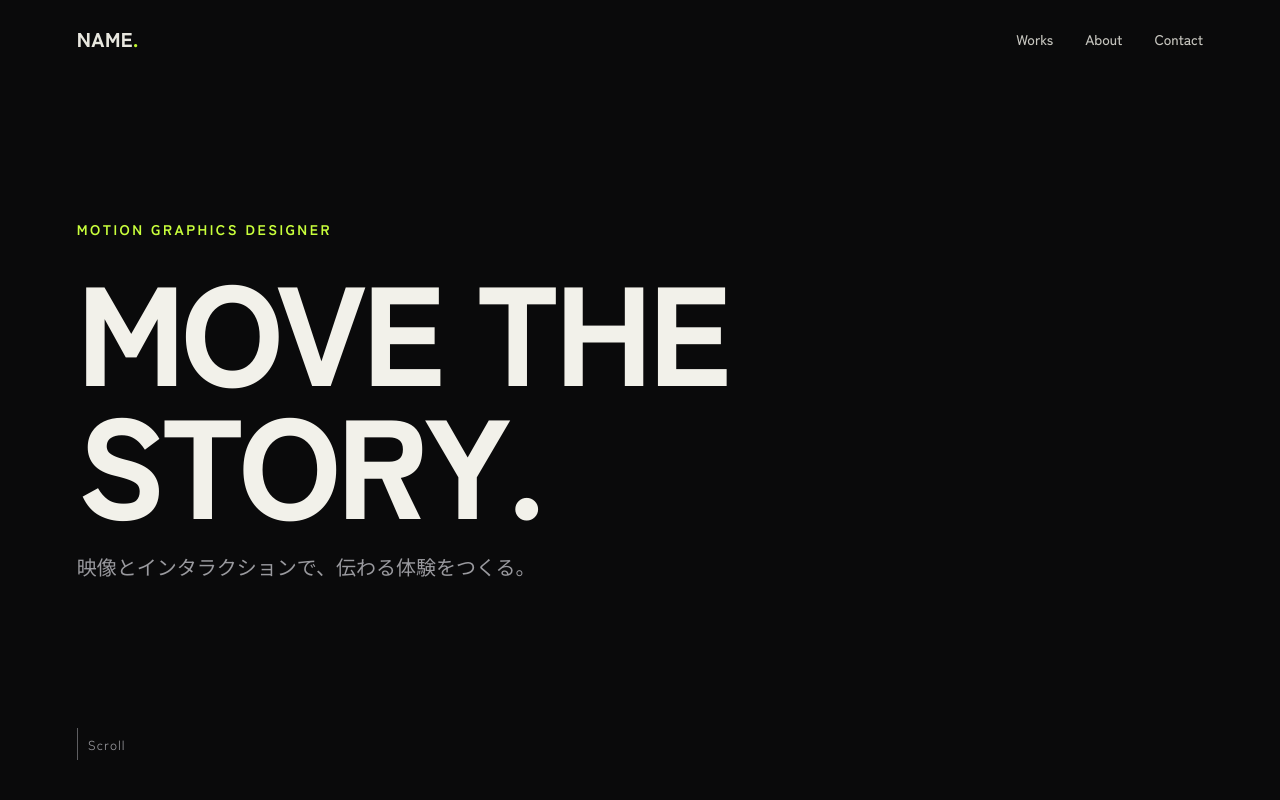
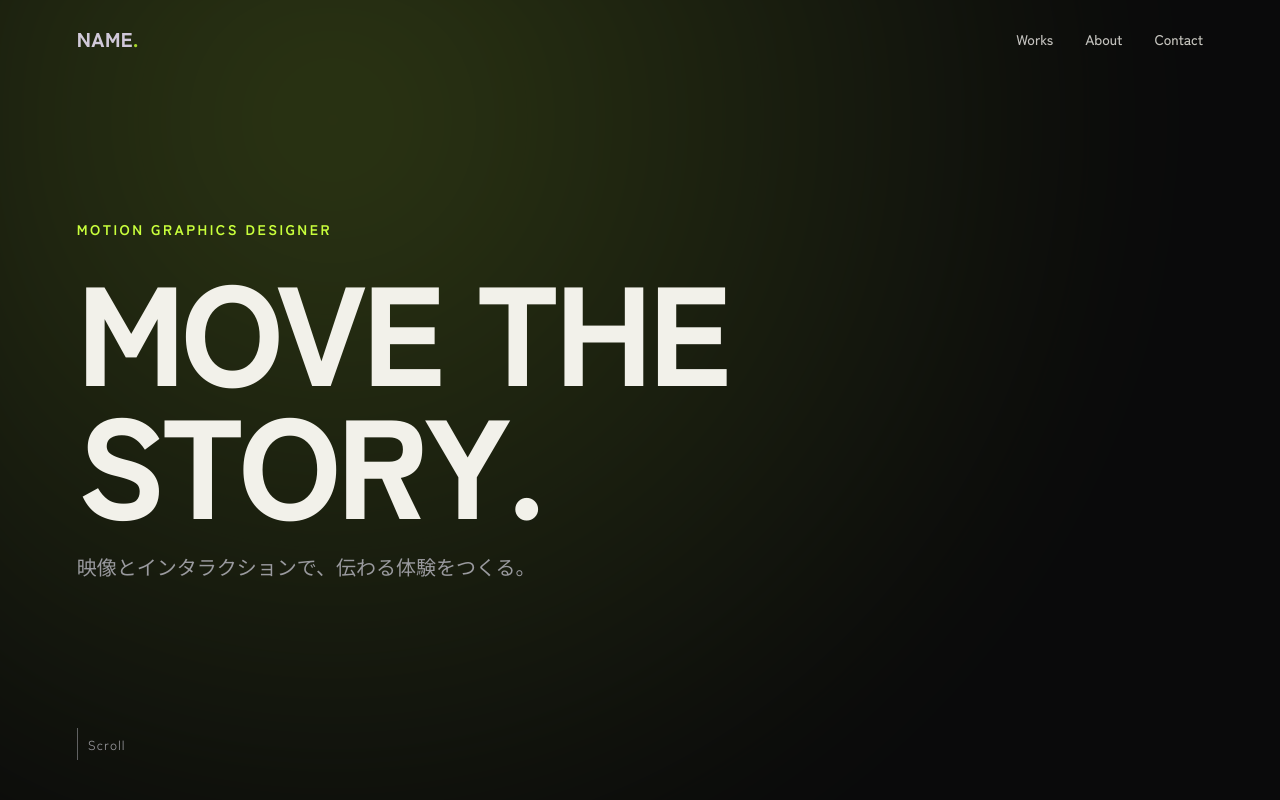
Before and after one commit to 51gram/origin-portfolio, a React (Vite) app: page / in a window 1280 px wide. Shown: the top 800 px of the page. Built offline with nearby package versions, Linux system fonts and the light colour scheme.

Commit message:
Add parallax scroll effects to hero and work cards
Hero background and content now move at different scroll-linked
speeds via GSAP ScrollTrigger (scrub), and work card thumbnails
shift within their frame as they pass through the viewport.

```diff
--- a/src/components/Hero.jsx
+++ b/src/components/Hero.jsx
@@ -16,6 +16,29 @@ function Hero() {
         )
         .from('.hero-sub', { opacity: 0, y: 20, duration: 0.7 }, '-=0.4')
         .from('.hero-scroll', { opacity: 0, duration: 0.6 }, '-=0.2')
+
+      gsap.to('.hero-bg', {
+        yPercent: 25,
+        ease: 'none',
+        scrollTrigger: {
+          trigger: rootRef.current,
+          start: 'top top',
+          end: 'bottom top',
+          scrub: true,
+        },
+      })
+
+      gsap.to('.hero-content', {
+        yPercent: -35,
+        opacity: 0.2,
+        ease: 'none',
+        scrollTrigger: {
+          trigger: rootRef.current,
+          start: 'top top',
+          end: 'bottom top',
+          scrub: true,
+        },
+      })
     }, rootRef)
 
     return () => ctx.revert()
@@ -23,6 +46,8 @@ function Hero() {
 
   return (
     <section id="top" className="hero" ref={rootRef}>
+      <div className="hero-bg" aria-hidden="true" />
+      <div className="hero-content">
         <p className="hero-eyebrow">MOTION GRAPHICS DESIGNER</p>
         <h1 className="hero-title">
           <span className="word">MOVE</span> <span className="word">THE</span>{' '}
@@ -31,6 +56,7 @@ function Hero() {
         <p className="hero-sub">
           映像とインタラクションで、伝わる体験をつくる。
         </p>
+      </div>
       <div className="hero-scroll">
         <span />
         Scroll
--- a/src/components/WorkCard.jsx
+++ b/src/components/WorkCard.jsx
@@ -6,7 +6,9 @@ function WorkCard({ project, onOpen }) {
       style={{ '--accent': project.accent }}
       onClick={() => onOpen(project)}
     >
-      <span className="work-card-thumb" aria-hidden="true" />
+      <span className="work-card-thumb" aria-hidden="true">
+        <span className="work-card-thumb-inner" />
+      </span>
       <span className="work-card-meta">
         <span className="work-card-category">{project.category}</span>
         <span className="work-card-title">{project.title}</span>
--- a/src/components/Works.jsx
+++ b/src/components/Works.jsx
@@ -24,6 +24,24 @@ function Works({ onOpen }) {
         ease: 'power3.out',
         scrollTrigger: { trigger: '.work-grid', start: 'top 85%' },
       })
+
+      gsap.utils.toArray('.work-card').forEach((card) => {
+        const inner = card.querySelector('.work-card-thumb-inner')
+        gsap.fromTo(
+          inner,
+          { yPercent: -10 },
+          {
+            yPercent: 10,
+            ease: 'none',
+            scrollTrigger: {
+              trigger: card,
+              start: 'top bottom',
+              end: 'bottom top',
+              scrub: true,
+            },
+          },
+        )
+      })
     }, rootRef)
 
     return () => ctx.revert()
--- a/src/index.css
+++ b/src/index.css
@@ -102,6 +102,25 @@ button {
   justify-content: center;
   padding: 0 6vw;
   position: relative;
+  overflow: hidden;
+}
+
+.hero-bg {
+  position: absolute;
+  inset: -20% -10%;
+  background: radial-gradient(circle at 30% 25%, var(--accent) 0%, transparent 60%);
+  opacity: 0.18;
+  filter: blur(80px);
+  z-index: 0;
+  pointer-events: none;
+}
+
+.hero-content {
+  z-index: 1;
+  width: 100%;
+  display: flex;
+  flex-direction: column;
+  align-items: flex-start;
 }
 
 .hero-eyebrow {
@@ -183,7 +202,15 @@ button {
 
 .work-card-thumb {
   display: block;
+  position: relative;
   aspect-ratio: 4 / 3;
+  overflow: hidden;
+}
+
+.work-card-thumb-inner {
+  position: absolute;
+  inset: -15% 0;
+  display: block;
   background: linear-gradient(135deg, var(--accent), transparent 70%);
   opacity: 0.85;
 }
```
Also changed, not shown: 1 other file (tests, documents, lock files or other folders). Lines whose indentation alone changed are shown as unchanged.
